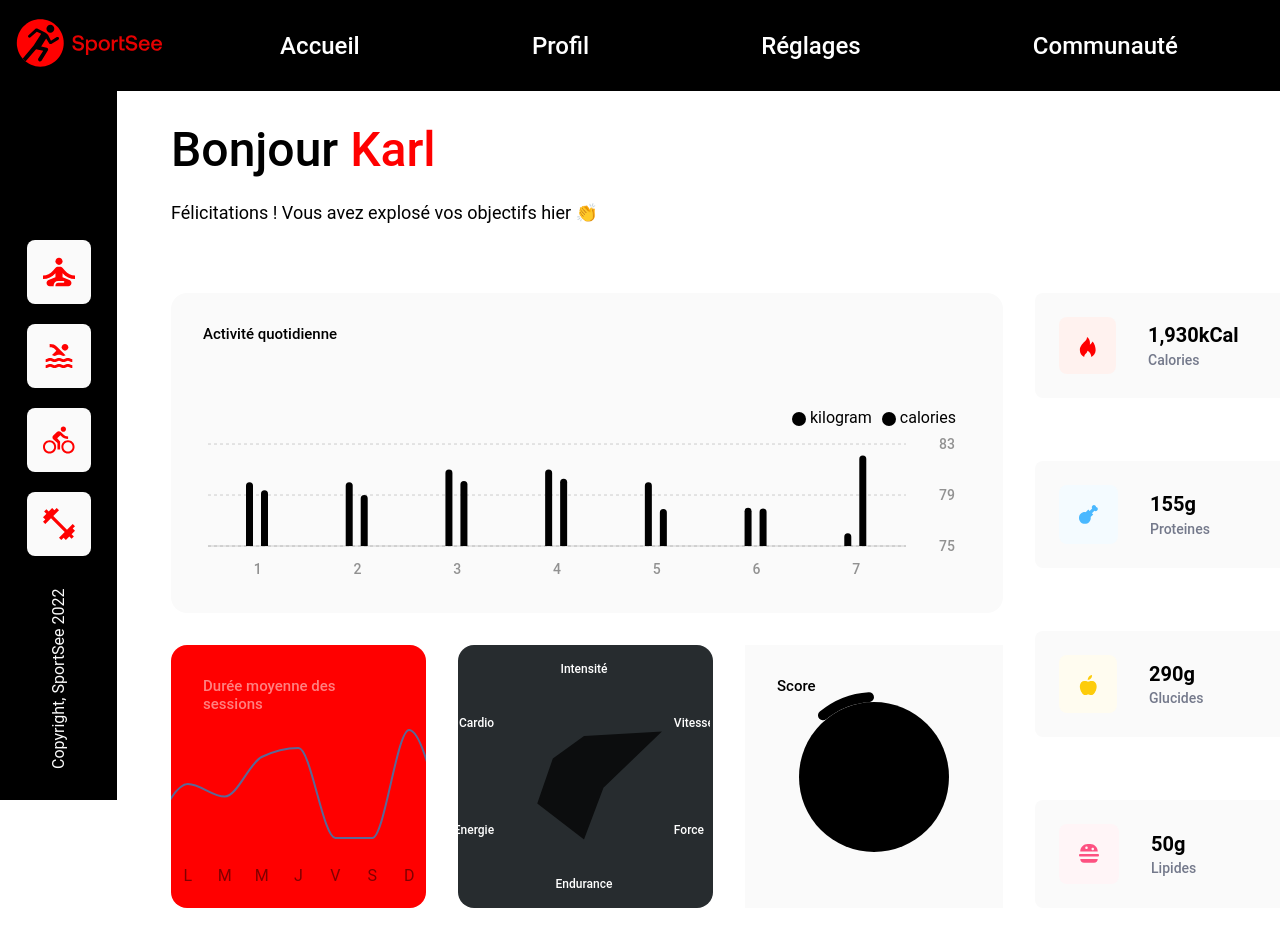
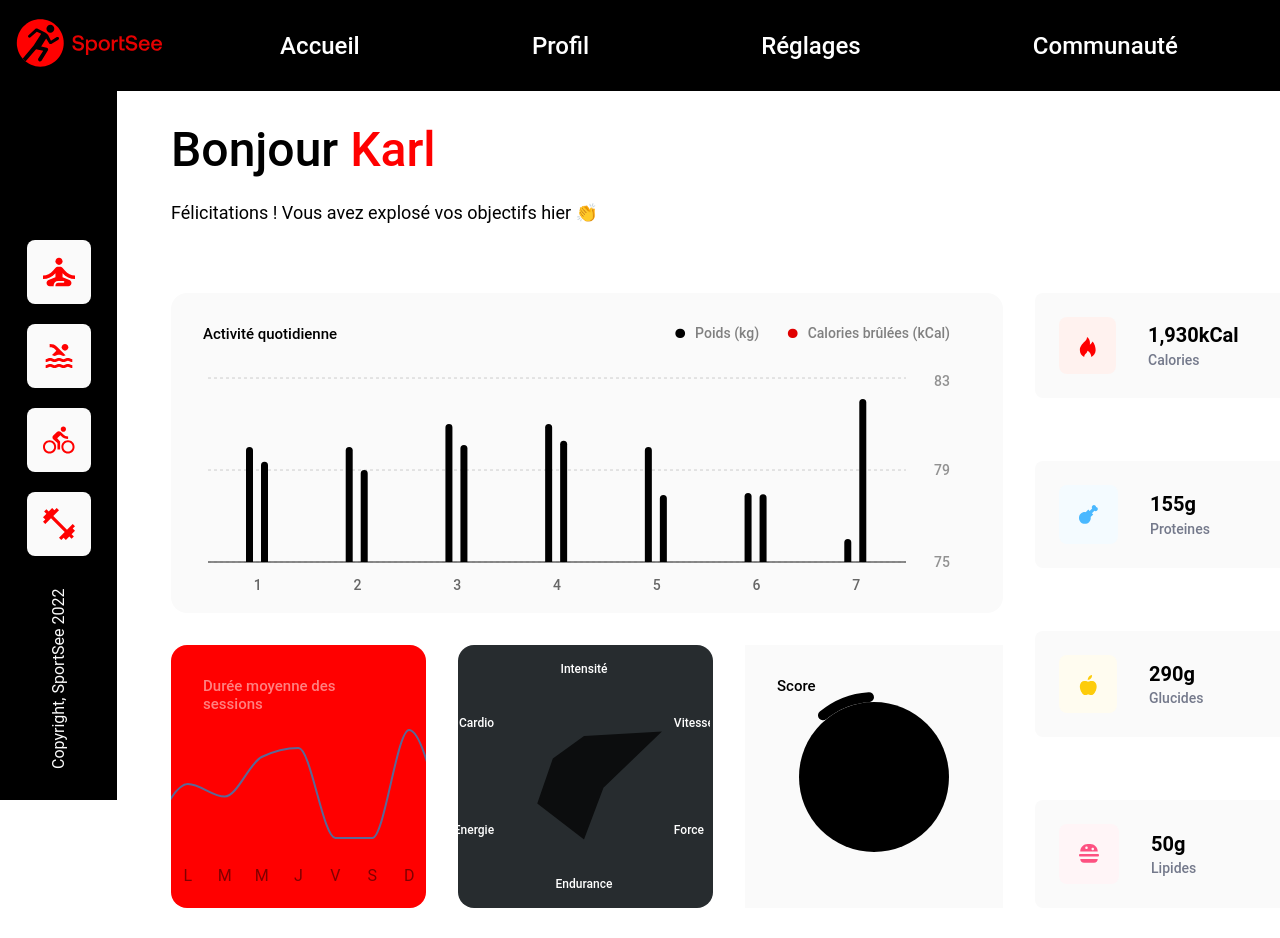
Before and after one commit to ebz8/ElodieBoinZanchi_12_050222-, a React (Create React App) app in the folder my-app/: page /user/12 in a window 1280 px wide. Shown: the top 938 px of the page. Built offline with nearby package versions, Linux system fonts and the light colour scheme.

Commit message:
barchart style

```diff
--- a/my-app/src/components/Charts/DailyBarChart/DailyBarChart.js
+++ b/my-app/src/components/Charts/DailyBarChart/DailyBarChart.js
@@ -51,6 +51,19 @@ export default function DailyBarChart({ userDailyActivity }) {
     return null
   }
 
+  const CustomLegend = ({ payload }) => {
+    console.log(payload)
+      return (
+        <ul className='legend'>
+        {
+          payload.map((entry, index) => (
+            <li key={`item-${index}`}>{entry.value}</li>
+          ))
+        }
+      </ul>
+      )
+  }
+
   return (
       <ResponsiveContainer className="dailybarchart" height="100%" width="100%">
         <BarChart
@@ -67,8 +80,10 @@ export default function DailyBarChart({ userDailyActivity }) {
             dataKey='dayAxis'
             tickMargin={12}
             tickLine={false}
-            strokeOpacity='0.3'
-            tick={{ fontSize: 14, fontWeight: 500, opacity: 0.7 }}
+            strokeOpacity='1'
+            strokeWidth="1.5"
+            stroke={variables.mediumdarksecondarycolor}
+            tick={{ fontSize: 14, fontWeight: 500, opacity: 1}}
             // padding={{ left: -50, right: -50 }}
           />
           <YAxis
@@ -80,7 +95,7 @@ export default function DailyBarChart({ userDailyActivity }) {
             tickLine={false}
             axisLine={false}
             tick={{ fontSize: 14, fontWeight: 500, opacity: 0.7 }}
-            dx={25}
+            dx={20}
           />
           <YAxis
             dataKey='calories'
@@ -89,6 +104,11 @@ export default function DailyBarChart({ userDailyActivity }) {
             tickCount='3'
             hide={true}
           />
+          <Tooltip
+            content={<CustomTooltip />}
+            isAnimationActive={true}
+            cursor={{ opacity: 0.7 }}
+          />
           <Bar
             dataKey="kilogram"
             fill={variables.secondaryColor}
@@ -96,26 +116,23 @@ export default function DailyBarChart({ userDailyActivity }) {
             barSize={7}
             radius={[10, 10, 0, 0]}
             legendType='circle'
+            name={`Poids (kg)`}
           />
           <Bar
             dataKey="calories"
-            fill={variables.maincolor}
+            fill={variables.darkenmaincolor}
             yAxisId='calories'
             barSize={7}
             radius={[10, 10, 0, 0]}
             legendType='circle'
+            name={`Calories brûlées (kCal)`}
           />
           <Legend
             verticalAlign="top"
-            align='right'
-            height={36}
+            content={<CustomLegend />}
             // tick={{ fontSize: 14, fontWeight: 500, opacity: 0.7 }}
           />
-          <Tooltip
-            content={<CustomTooltip />}
-            isAnimationActive={true}
-            cursor={{ opacity: 0.7 }}
-          />
+
         </BarChart>
       </ResponsiveContainer>
   );
--- a/my-app/src/components/Charts/DailyBarChart/DailyBarChart.scss
+++ b/my-app/src/components/Charts/DailyBarChart/DailyBarChart.scss
@@ -1,15 +1,54 @@
 @import '../../../variables.scss';
 
 .dailybarchart-container {
-    padding: rem(110) 2rem 2rem 2rem;
+    padding: rem(80) 2rem 1rem 2rem;
     width: 100%;
     min-height: rem(320);
     background-color: $lightSecondaryColor;
 
     .tooltip {
-        font-size: 13;
+        display: flex;
+        flex-flow: column wrap;
+        justify-content: space-between;
+        align-items: center;
+        height: rem(63);
+        font-size: rem(9);
         color: $neutralColor;
         padding: 1rem .5rem;
         background-color: $darkenMainColor;
     }
+
+    .legend {
+        position: absolute;
+        display: flex;
+        gap: 1.5rem;
+        top: -3.4rem;
+        right: 1rem;
+        color: grey;
+        font-weight: 500;
+        font-size: rem(14);
+
+        li {
+            &:before {
+                content:"·";
+                padding-right: .3rem;
+                vertical-align:middle;
+                line-height:20px;
+                font-size: rem(70);
+            }
+
+            &:nth-child(1) {
+                &:before {
+                    color: $secondaryColor;
+                }
+            }
+
+            &:nth-child(2) {
+                &:before {
+                    color: $darkenMainColor;
+                }
+            }
+        }
+
+    }
 }
--- a/my-app/src/variables.scss
+++ b/my-app/src/variables.scss
@@ -3,7 +3,7 @@
 // color pallet
 // general
 $mainColor: hsl(0, 100%, 50%);
-$darkenMainColor: darken($mainColor, 5%);
+$darkenMainColor: darken($mainColor, 6%);
 $neutralColor: hsl(0, 0%, 100%);
 $secondaryColor: hsl(0, 0%, 0%);
 $lightSecondaryColor : hsl(0, 0%, 98%);
```
